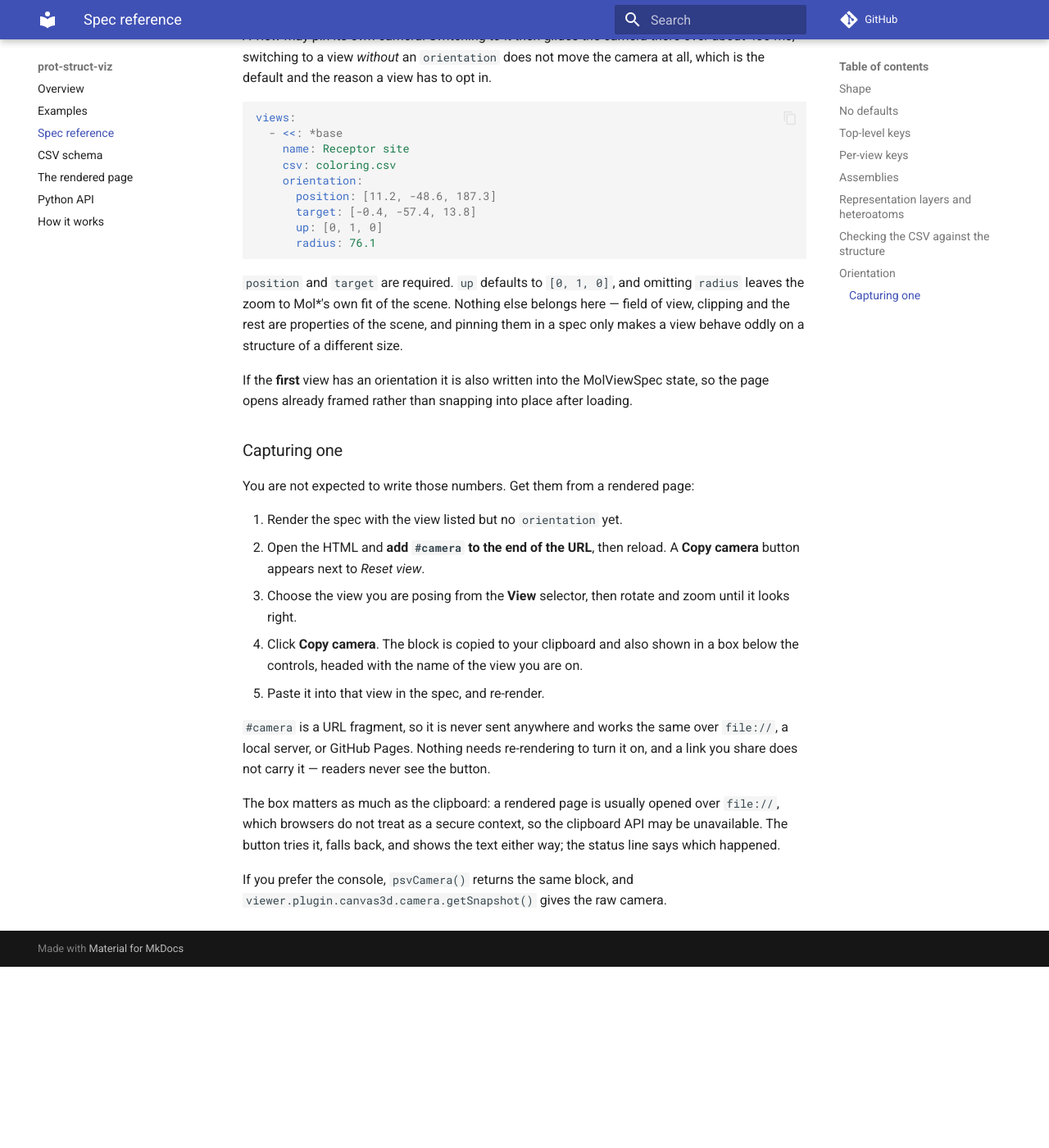
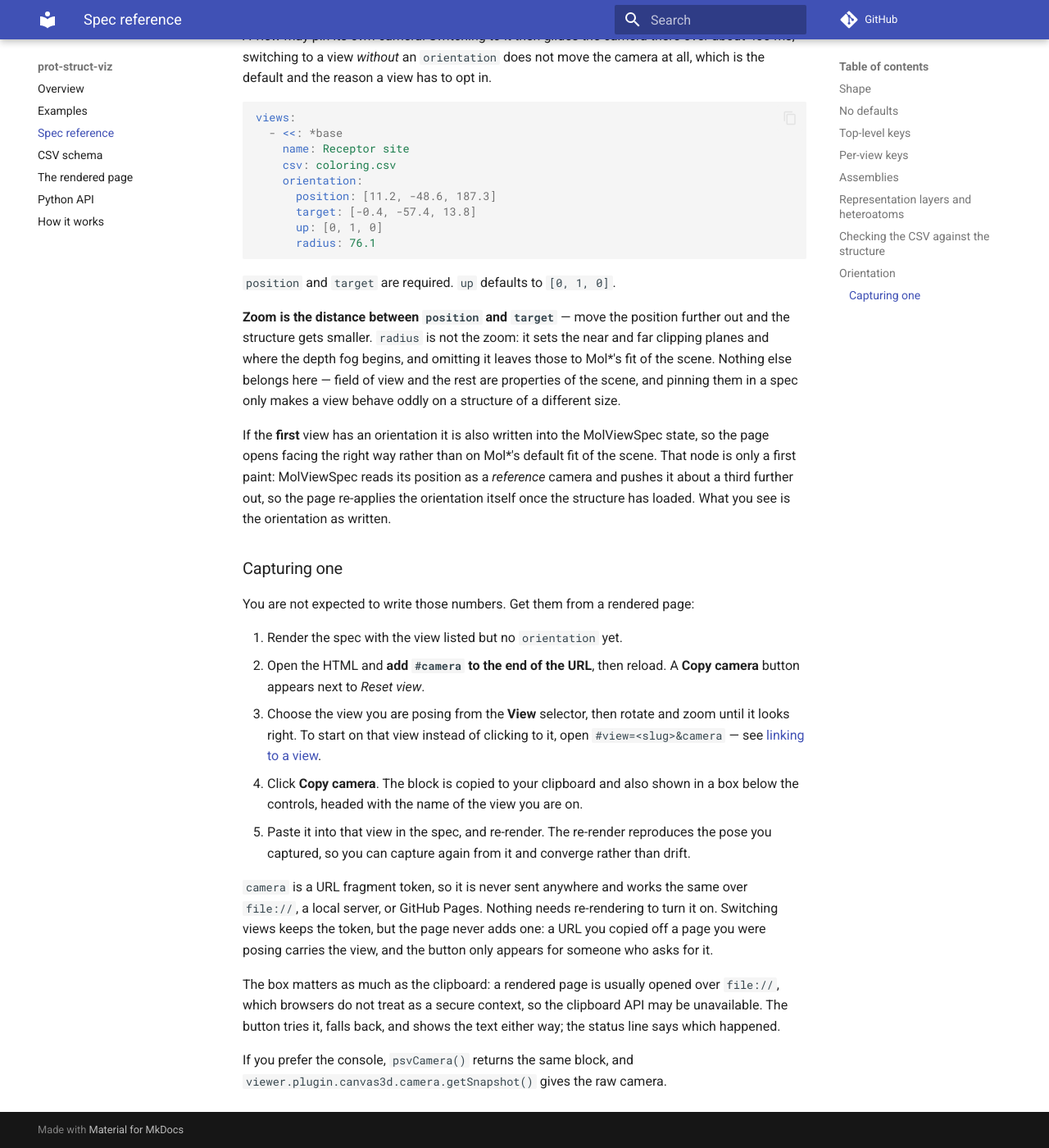
Before and after one commit to jbloomlab/prot-struct-viz, an MkDocs documentation site: the page built from docs/spec.md, in a window 1280 px wide and 1400 px high, scrolled down 5150 px. Shown: the whole window at 82% size. Built offline with MkDocs 1.6.1 and Material for MkDocs 9.7.7, drawn with Linux system fonts in a browser that asks for light colours; comment, search, counter and statistics services are not loaded; before the commit the page ends 6329 px from its top, so only the background shows below that; some of the changed text lies outside the part shown.

Commit message:
Deep-link to a view, and make orientation and viewer_height mean what they say (#10)
Two things, the second found while testing the first.

`#view=<slug>` opens a multi-view page on that view, framed and captioned, and
switching views rewrites the fragment in place so sharing a view is copying the
address bar. The fragment became a grammar rather than a literal because
`#camera` already lived there and the authoring recipe is "load `#camera`, then
switch views": it is now `&`-separated tokens, `view=<slug>` and `camera`,
unknown ones ignored, so `#view=<slug>&camera` composes and a switch never
strips an author's button. replaceState, so Back still leaves the page.

Then two pre-existing bugs. The opening view's camera was about 31% too far
out: MolViewSpec reads a `camera` node's position as a reference camera and
scales the distance to the target by 1/(2*sin(fov/2)), so the spec's numbers
and the rendered pose disagreed -- and since Copy camera emits the live
snapshot, capture-and-paste drifted outward every cycle. Only the first view
was affected; the page now places the camera itself through the same
setSnapshot call every other view already used. And `min-height: 30rem` was
silently overriding viewer_height, making every value below 30vh render
identically on a normal screen; the floor is gone.

Also corrected the docs claim that `radius` controls zoom. It sets the clipping
planes and the fog; zoom is the distance between position and target.

Verified headlessly over CDP across seventeen cases; every new assertion was
mutation-tested.

````diff
--- a/docs/spec.md
+++ b/docs/spec.md
@@ -75,7 +75,7 @@
 
 | Key | Meaning |
 | --- | --- |
-| `viewer_height` | Height of the viewer box as a CSS length — `px`, `rem`, `em`, `vh` or `%`. Default `70vh`. The width always fills the page. A `30rem` floor is added to viewport-relative heights, which are the ones a short window can collapse; an absolute height is taken exactly as written. |
+| `viewer_height` | Height of the viewer box as a CSS length — `px`, `rem`, `em`, `vh` or `%`. Default `70vh`. The width always fills the page. The value is used exactly as written, so a viewport-relative height gives a short viewer on a short window. |
 | `molstar_ui` | `show` (default) or `hide`, for whether Mol\*'s own panels — Structure Tools, the left panel, and the sequence strip — start open. `hide` means closed, not gone: the wrench in the viewport still opens them. |
 
 Both are about what the reader meets on the page, described in
@@ -199,13 +199,20 @@
       radius: 76.1
 ```
 
-`position` and `target` are required. `up` defaults to `[0, 1, 0]`, and omitting `radius`
-leaves the zoom to Mol\*'s own fit of the scene. Nothing else belongs here — field of view,
-clipping and the rest are properties of the scene, and pinning them in a spec only makes a
-view behave oddly on a structure of a different size.
+`position` and `target` are required. `up` defaults to `[0, 1, 0]`.
+
+**Zoom is the distance between `position` and `target`** — move the position further out
+and the structure gets smaller. `radius` is not the zoom: it sets the near and far clipping
+planes and where the depth fog begins, and omitting it leaves those to Mol\*'s fit of the
+scene. Nothing else belongs here — field of view and the rest are properties of the scene,
+and pinning them in a spec only makes a view behave oddly on a structure of a different
+size.
 
 If the **first** view has an orientation it is also written into the MolViewSpec state, so
-the page opens already framed rather than snapping into place after loading.
+the page opens facing the right way rather than on Mol\*'s default fit of the scene. That
+node is only a first paint: MolViewSpec reads its position as a *reference* camera and
+pushes it about a third further out, so the page re-applies the orientation itself once the
+structure has loaded. What you see is the orientation as written.
 
 ### Capturing one
 
@@ -215,14 +222,17 @@
 2. Open the HTML and **add `#camera` to the end of the URL**, then reload. A **Copy
    camera** button appears next to *Reset view*.
 3. Choose the view you are posing from the **View** selector, then rotate and zoom until
-   it looks right.
+   it looks right. To start on that view instead of clicking to it, open
+   `#view=<slug>&camera` — see [linking to a view](viewer.md#linking-to-a-view).
 4. Click **Copy camera**. The block is copied to your clipboard and also shown in a box
    below the controls, headed with the name of the view you are on.
-5. Paste it into that view in the spec, and re-render.
+5. Paste it into that view in the spec, and re-render. The re-render reproduces the pose
+   you captured, so you can capture again from it and converge rather than drift.
 
-`#camera` is a URL fragment, so it is never sent anywhere and works the same over
-`file://`, a local server, or GitHub Pages. Nothing needs re-rendering to turn it on, and a
-link you share does not carry it — readers never see the button.
+`camera` is a URL fragment token, so it is never sent anywhere and works the same over
+`file://`, a local server, or GitHub Pages. Nothing needs re-rendering to turn it on.
+Switching views keeps the token, but the page never adds one: a URL you copied off a page
+you were posing carries the view, and the button only appears for someone who asks for it.
 
 The box matters as much as the clipboard: a rendered page is usually opened over `file://`,
 which browsers do not treat as a secure context, so the clipboard API may be unavailable.
````
Also changed, not shown: CHANGELOG.md (+23 -3 lines), CLAUDE.md (+7 -0 lines), README.md (+2 -1 lines), docs/index.md (+2 -1 lines), docs/viewer.md (+28 -5 lines), src/prot_struct_viz/templates/viewer.html.jinja (+96 -9 lines), 4 other files.
